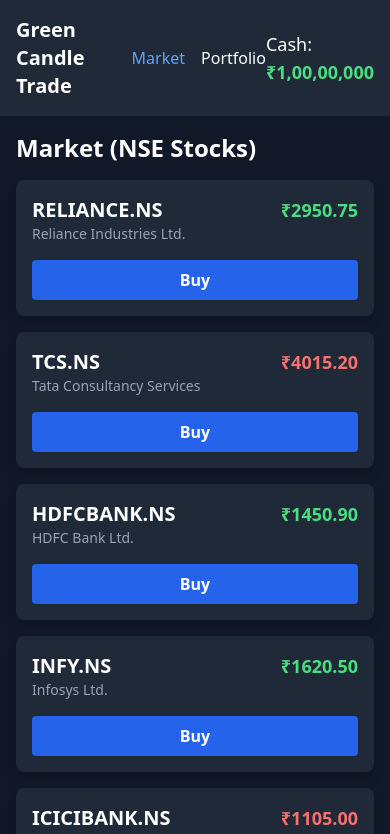
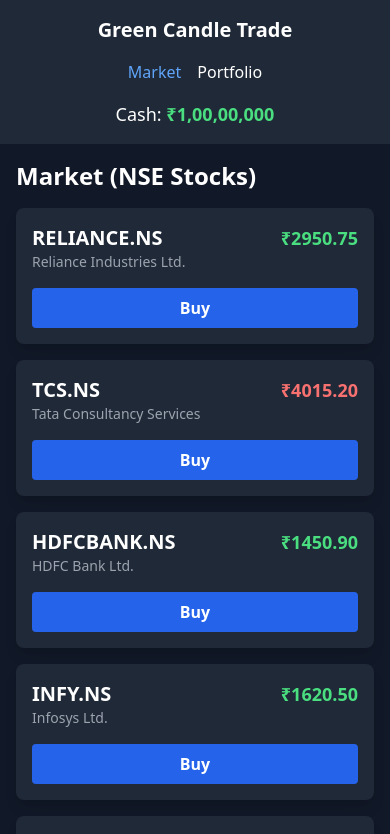
Before and after one commit to vijay2898AD/Green-Candle-Trade, a React (Vite) app: page / in a window 390 px wide. Shown: the top 834 px of the page. Built offline with nearby package versions, Linux system fonts and the light colour scheme.

Commit message:
modified market page

```diff
--- a/src/components/Header.tsx
+++ b/src/components/Header.tsx
@@ -5,11 +5,11 @@
   const { cash } = usePortfolioStore();
 
   return (
-    <header className="bg-gray-800 text-white p-4 flex justify-between items-center">
+    <header className="bg-gray-800 text-white p-4 flex flex-col md:flex-row md:justify-between items-center gap-4">
       <div className="text-xl font-bold">Green Candle Trade</div>
       <nav className="flex gap-4">
-        <NavLink to="/" className={({isActive}) => isActive ? "text-blue-400" : ""}>Market</NavLink>
-        <NavLink to="/portfolio" className={({isActive}) => isActive ? "text-blue-400" : ""}>Portfolio</NavLink>
+        <NavLink to="/" className={({isActive}) => isActive ? "text-blue-400" : "transition-all duration-200 ease-in-out hover:shadow-xl hover:-translate-y-1"}>Market</NavLink>
+        <NavLink to="/portfolio" className={({isActive}) => isActive ? "text-blue-400" : "text-white hover:text-blue-300 transition-colors duration-150"}>Portfolio</NavLink>
       </nav>
       <div className="text-lg">
         {/* --- THE FIX IS ON THIS LINE --- */}
--- a/src/pages/Market.tsx
+++ b/src/pages/Market.tsx
@@ -97,7 +97,7 @@
     return (
       <div className="grid grid-cols-1 md:grid-cols-2 lg:grid-cols-4 gap-4">
         {stocks.map(stock => (
-          <div key={stock.symbol} className="bg-gray-800 p-4 rounded-lg shadow-lg flex flex-col justify-between">
+          <div key={stock.symbol} className="bg-gray-800 p-4 rounded-lg shadow-lg flex flex-col justify-between transition-all duration-200 ease-in-out hover:shadow-xl hover:-translate-y-1">
             <div>
               <div className="flex justify-between items-center">
                 <h2 className="text-xl font-bold">{stock.symbol}</h2>
```
